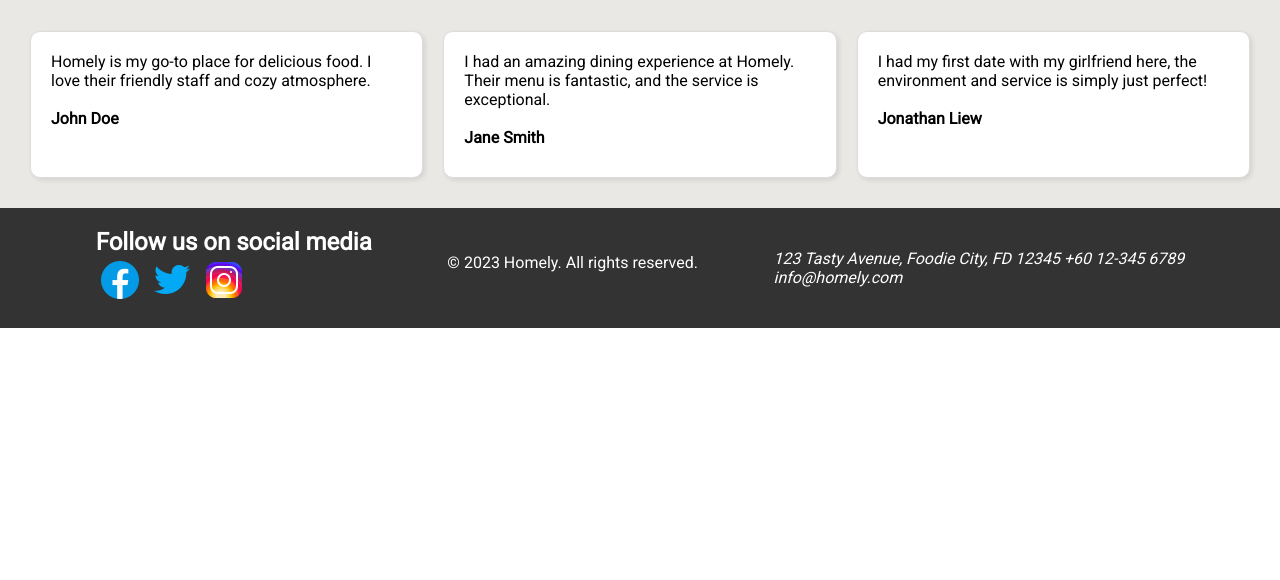
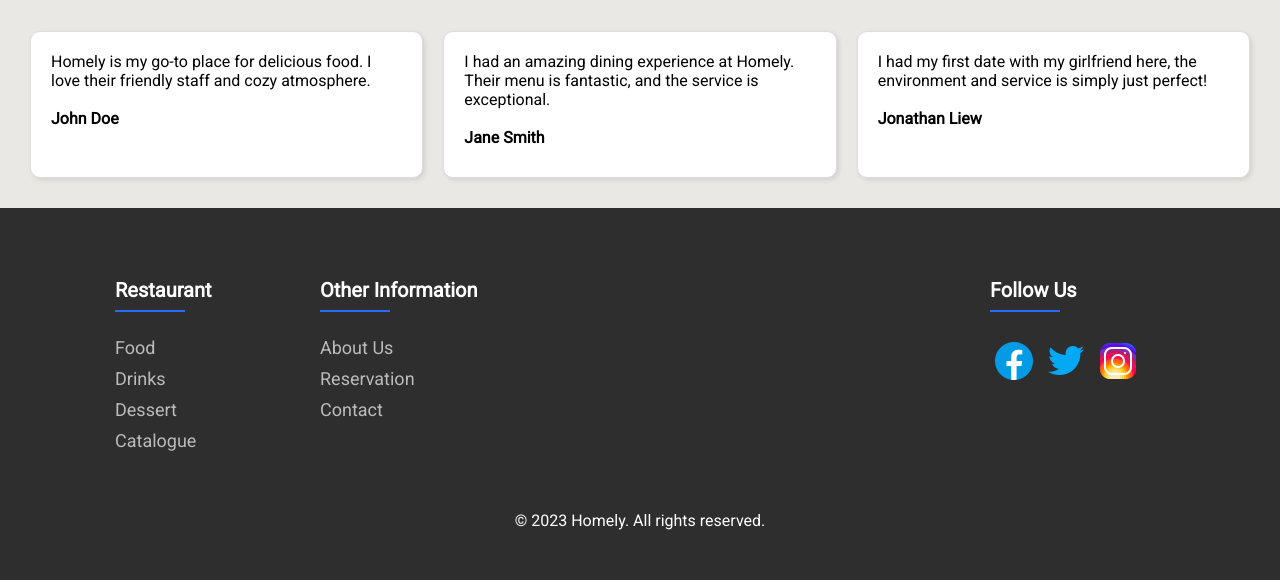
Before and after one commit to wongchs/homely-restaurant-site, a Django app: page /about/ in a window 1280 px wide. Shown: the part 960-1540 px from the top of the page. Before the commit the page ends 1288 px from the top, so only its background shows below. Run offline with Django 5.2, Linux system fonts and the light colour scheme.

Commit message:
modified footer

```diff
--- a/static/styles/main.css
+++ b/static/styles/main.css
@@ -225,7 +225,8 @@ hgroup > button > a {
   color: black;
 }
 
-footer {
+/* Old footer */
+/* footer {
   background-color: #333;
   color: #fff;
   padding: 20px;
@@ -242,7 +243,80 @@ footer p {
 footer a {
   color: #fff;
   text-decoration: none;
+} */
+
+/* New footer */
+.row > .left,
+.row > .right {
+  display: flex;
+  flex-wrap: wrap;
 }
+
+.row {
+  display: flex;
+  justify-content: space-between;
+}
+
+ul {
+  list-style: none;
+}
+
+.footer {
+  background-color: rgb(46, 46, 46);
+  color: white;
+  padding: 70px 100px 0px 100px;
+}
+
+.footer-column {
+  width: 175px;
+  padding: 0 15px;
+}
+
+.footer-column h4 {
+  font-size: 20px;
+  color: #fff;
+  text-transform: capitalize;
+  margin: 0 0 35px 0;
+  font-weight: 600;
+  position: relative;
+}
+
+.footer-column h4::before{
+	content: '';
+	position: absolute;
+	left:0;
+	bottom: -10px;
+	background-color: #266df3;
+	height: 2px;
+	box-sizing: border-box;
+	width: 70px;
+}
+
+.footer-column ul li {
+  margin: 0 0 10px 0;
+}
+
+.footer-column ul li a {
+  font-size: 18px;
+  color: #bbbbbb;
+  text-decoration: none;
+  transition: all 0.3s ease;
+}
+
+.footer-column ul li a:hover{
+	color: #ffffff;
+	padding-left: 12px;
+}
+
+.social {
+  position: absolute;
+}
+
+.copyrights {
+  text-align: center;
+  padding: 50px 0;
+}
+/* Footer end */
 
 .food-heading,
 .drinks-heading,
--- a/templates/footer.html
+++ b/templates/footer.html
@@ -1,5 +1,5 @@
 {% load static %}
-<footer>
+<!-- <footer>
   <section class="socials">
     <h2>Follow us on social media</h2>
     <a href="https://www.facebook.com/login.php">
@@ -33,4 +33,63 @@
     <a href="tel:+1234567890">+60 12-345 6789</a><br />
     <a href="mailto:info@Homely.com">info@homely.com</a>
   </address>
+</footer> -->
+
+<footer class="footer">
+  <div class="container">
+    <div class="row">
+      <section class="left">
+        <section class="footer-column">
+          <h4>Restaurant</h4>
+          <ul>
+            <li><a href="#">Food</a></li>
+            <li><a href="#">Drinks</a></li>
+            <li><a href="#">Dessert</a></li>
+            <li><a href="#">Catalogue</a></li>
+          </ul>
+        </section>
+        <section class="footer-column">
+          <h4>Other information</h4>
+          <ul>
+            <li><a href="#">About Us</a></li>
+            <li><a href="#">Reservation</a></li>
+            <li><a href="#">Contact</a></li>
+          </ul>
+        </section>
+      </section>
+
+      <section class="left">
+        <section class="footer-column">
+          <h4>Follow us</h4>
+            <section class="social">
+              <a href="https://www.facebook.com/login.php">
+                <img
+                  src="{% static 'images/facebook.png' %}"
+                  alt="Facebook Icon"
+                  width="48px"
+                  height="48px"
+                />
+              </a>
+              <a href="https://twitter.com/">
+                <img
+                  src="{% static 'images/twitter.png' %}"
+                  alt="Twitter Icon"
+                  width="48px"
+                  height="48px"
+                />
+              </a>
+              <a href="https://www.instagram.com/">
+                <img
+                  src="{% static 'images/instagram.png' %}"
+                  alt="Instagram Icon"
+                  width="48px"
+                  height="48px"
+                />
+              </a>
+            </section>
+        </section>
+      </section>
+    </div>
+    <p class="copyrights">© 2023 Homely. All rights reserved.</p>
+  </div>
 </footer>
```
Also changed, not shown: db.sqlite3, media/menu_items/burg_vb41ppl.jpg (added), media/menu_items/burger_zxYkSjU.jpg (added).
